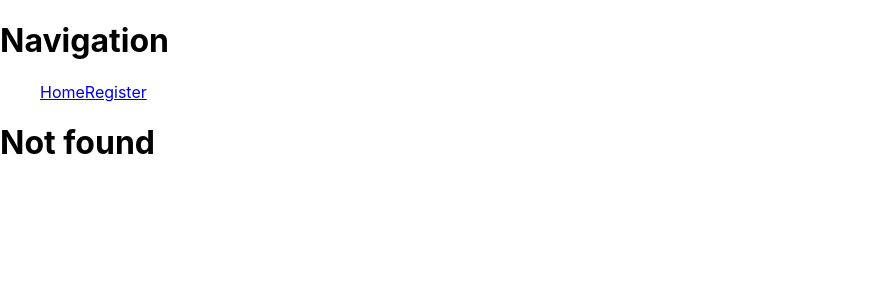
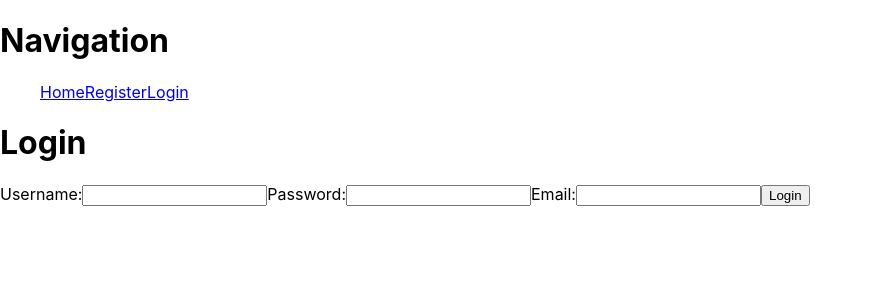
Before and after one commit to Ruslan1493/Real-estate, a React (Create React App) app in the folder client/: page /users/login in a window 1280 px wide. Before the commit this address had no page. Shown: the top 300 px of the page, without its empty margins (0-872 px from the left). Built offline with nearby package versions, Linux system fonts and the light colour scheme.

Commit message:
-A Context for register logic

```diff
--- a/client/src/App.js
+++ b/client/src/App.js
@@ -5,15 +5,20 @@ import Register from './components/User/Register';
 import Home from './components/Home';
 import Navigation from './components/Navigation';
 import NotFound from './components/Notfound';
+import Login from './components/User/Login';
+// import { LogProvider } from './context/logFormContext';
 
 function App() {
   return (
     <React.Fragment>
+      {/* <LogProvider> */}
       <Navigation />
+      {/* </LogProvider> */}
       <Routes>
-        <Route exact path='/' element={ <Home/>}/>
+        <Route exact path='/' element={<Home />} />
         <Route path='/users/register/' element={<Register />} />
-        <Route path='*' element={<NotFound />}/>
+        <Route path='/users/login/' element={<Login />} />
+        <Route path='*' element={<NotFound />} />
       </Routes>
     </React.Fragment>
   );
--- a/client/src/components/Navigation.jsx
+++ b/client/src/components/Navigation.jsx
@@ -1,13 +1,14 @@
+import { useContext } from 'react';
 import { Link } from 'react-router-dom';
 
 const Navigation = () => {
-
     return (
         <>
             <h1>Navigation</h1>
             <ul>
                 <Link to='/'>Home</Link>
                 <Link to='/users/register'>Register</Link>
+                <Link to='/users/login'>Login</Link>
             </ul>
         </>
     )
--- a/client/src/components/User/Login.jsx
+++ b/client/src/components/User/Login.jsx
@@ -0,0 +1,57 @@
+import { useContext, useState } from "react";
+import { ToastContainer, toast } from 'react-toastify';
+import 'react-toastify/dist/ReactToastify.css';
+import signinValidation from "../../validations/signinValidation";
+import LogForm from "./UserLogForm";
+import LogContext, { LogProvider } from '../../context/logFormContext';
+
+const Login = () => {
+    // let { value } = useContext(LogContext);
+
+    // console.log(value)
+    let [inputValue, setInputValue] = useState({
+        username: '',
+        password: '',
+        email: '',
+    });
+
+    const onChange = (e) => {
+        setInputValue(() => ({ ...inputValue, [e.target.name]: e.target.value }));
+        console.log(inputValue);
+    };
+
+    const onSubmit = (e) => {
+        e.preventDefault();
+        const { username, email, password } = inputValue;
+        signinValidation(true, username, email, password);
+        const data = inputValue;
+        // fetch('http://localhost:4000/users/register', {
+        //     method: 'POST',
+
+        //     headers: {
+        //         'Content-Type': 'application/json'
+        //     },
+        //     body: JSON.stringify(data)
+        // })
+        // .then(res => res.json())
+        // .then(data => console.log('Frontend data: ', data))
+        // .catch(err => {
+        //     console.log(err);
+        // });
+    };
+
+    return (
+        <>
+                {/* <LogContext.Consumer> */}
+                    <h1>Login</h1>
+                    <form method='POST' onSubmit={onSubmit}>
+
+                        <LogForm isRegister={false} inputValue={inputValue} onChange={onChange} />
+                        <ToastContainer />
+                    </form>
+                {/* </LogContext.Consumer> */}
+        </>
+    )
+};
+
+export default Login;
--- a/client/src/components/User/Register.jsx
+++ b/client/src/components/User/Register.jsx
@@ -1,43 +1,45 @@
-import { findAllByDisplayValue } from "@testing-library/react";
-import { useState } from "react";
+import { useContext, useState } from "react";
 import { ToastContainer, toast } from 'react-toastify';
 import 'react-toastify/dist/ReactToastify.css';
+import LogContext from "../../context/logFormContext";
 import signinValidation from "../../validations/signinValidation";
 import LogForm from "./UserLogForm";
 
 const Register = () => {
+    const { inputValue, onChange}  = useContext(LogContext);
+    console.log(inputValue);
+    // const [inputValue, setInputValue] = useState({
+    //     username: '',
+    //     password: '',
+    //     confirmPassword: '',
+    //     email: '',
+    // });
 
-    let [inputValue, setInputValue] = useState({
-        username: '',
-        password: '',
-        confirmPassword: '',
-        email: '',
-    });
-
-    const onChange = (e) => {
-        setInputValue(() => ({ ...inputValue, [e.target.name]: e.target.value }));
-        console.log(inputValue);
-    };
+    // const onChange = (e) => {
+    //     setInputValue(() => ({ ...inputValue, [e.target.name]: e.target.value }));
+    //     console.log(inputValue);
+    // };
 
     const onSubmit = (e) => {
         e.preventDefault();
         const { username, email, password, confirmPassword } = inputValue;
         signinValidation(true, username, email, password, confirmPassword);
         const data = inputValue;
-        console.log(data);
-        // fetch('http://localhost:4000/users/register', {
-        //     method: 'POST',
 
-        //     headers: {
-        //         'Content-Type': 'application/json'
-        //     },
-        //     body: JSON.stringify(data)
-        // })
-        // .then(res => res.json())
-        // .then(data => console.log('Frontend data: ', data))
-        // .catch(err => {
-        //     console.log(err);
-        // });
+
+        fetch('http://localhost:4000/users/register', {
+            method: 'POST',
+
+            headers: {
+                'Content-Type': 'application/json'
+            },
+            body: JSON.stringify(data)
+        })
+        .then(res => res.json())
+        .then(data => console.log('Frontend data: ', data))
+        .catch(err => {
+            console.log(err);
+        });
     };
 
     return (
--- a/client/src/components/User/UserLogForm.jsx
+++ b/client/src/components/User/UserLogForm.jsx
@@ -1,4 +1,4 @@
-const LogForm = ({isRegister, inputValue, onChange}) => {
+const LogForm = ({isRegister, inputValue, onChange, inputVal, onChangeVal}) => {
     console.log(isRegister);
     return (
         <>
--- /dev/null
+++ b/client/src/context/logFormContext.js
@@ -0,0 +1,29 @@
+import React, { createContext, useState } from 'react';
+
+const LogContext = React.createContext('1');
+
+export const LogProvider = (props) => {
+
+    const [inputValue, setInputValue] = useState({
+        username: '',
+        password: '',
+        confirmPassword: '',
+        email: '',
+    });
+
+    // const [inputVal, setInputVal]  = useState('123');
+    const onChange = (e) => {
+        setInputValue(() => ({ ...inputValue, [e.target.name]: e.target.value }));
+        console.log(inputValue);
+    };
+
+    return (
+        <div>
+            <LogContext.Provider value={{inputValue, onChange}} >
+                {props.children}
+            </LogContext.Provider>
+        </div>
+    )
+}
+
+export default LogContext;
--- a/client/src/index.js
+++ b/client/src/index.js
@@ -4,11 +4,14 @@ import { BrowserRouter } from 'react-router-dom';
 import './index.css';
 import App from './App';
 import reportWebVitals from './reportWebVitals';
+import { LogProvider } from './context/logFormContext';
 
 ReactDOM.render(
   <React.StrictMode>
     <BrowserRouter>
-      <App />
+      <LogProvider>
+        <App />
+      </LogProvider>
     </BrowserRouter>
   </React.StrictMode>,
   document.getElementById('root')
```
